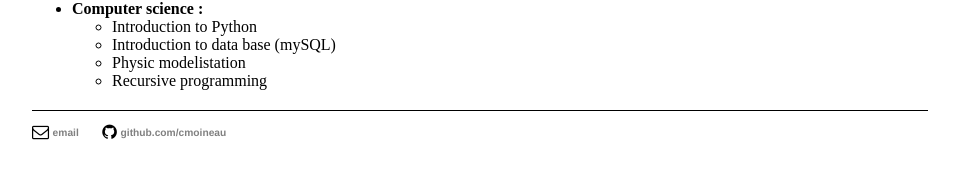
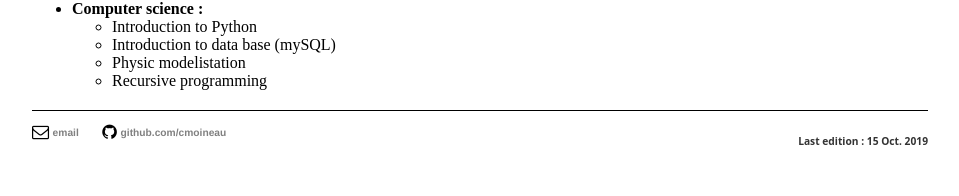
Before and after one commit to cmoineau/cmoineau.github.io, a Jekyll site: the page built from index.html, in a window 1280 px wide. Shown: the part 2089-2285 px from the top of the page, without its empty margins (160-1119 px from the left). Built offline with Jekyll 4.4.1, drawn with Linux system fonts in a browser that asks for light colours.

Commit message:
Adding a last edit line.

```diff
--- a/_layouts/default.html
+++ b/_layouts/default.html
@@ -38,7 +38,9 @@
 	        			<i class="fa fa-github fa-lg" aria-hidden="true"></i>
 	        			<a href="https://github.com/cmoineau"> github.com/cmoineau</a>
 	        		</li>
+	        		<p style="float : right; font-size: 0.8em">Last edition : 15 Oct. 2019</p>
 				</ul>
+
 			</footer>
 
 		</body>
--- a/_layouts/french.html
+++ b/_layouts/french.html
@@ -38,6 +38,7 @@
 	        			<i class="fa fa-github fa-lg" aria-hidden="true"></i>
 	        			<a href="https://github.com/cmoineau"> github.com/cmoineau</a>
 	        		</li>
+	        		<p style="float : right; font-size: 0.8em">Dernière édition : 15 Oct. 2019</p>
 				</ul>
 			</footer>
 
```
